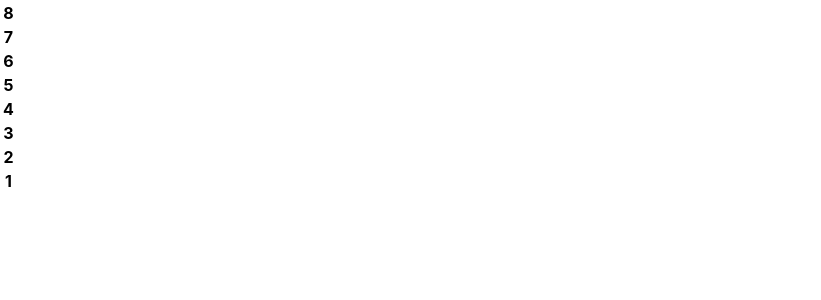
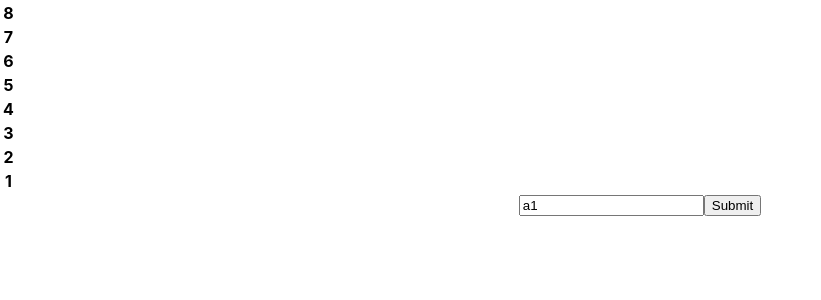
Before and after one commit to najeebashah97/knight, a React (Create React App) app: page / in a window 1280 px wide. Shown: the top 300 px of the page, without its empty margins (0-821 px from the left). Built offline with nearby package versions, Linux system fonts and the light colour scheme.

Commit message:
Onchange created

```diff
--- a/src/KnightMoves.tsx
+++ b/src/KnightMoves.tsx
@@ -1,6 +1,12 @@
-import React from "react";
+import React, { useState } from "react";
 
 function KnightMoves() {
+  const [position, setPosition] = useState("a1");
+  const [moves, setMoves] = useState<string[]>([]);
+
+  const handlePositionChange = (e: React.ChangeEvent<HTMLInputElement>) => {
+    setPosition(e.target.value);
+  };
   return (
     <div>
       <div className="boardWrapper">
@@ -96,6 +102,8 @@ function KnightMoves() {
             </tr>
           </tbody>
         </table>
+        <input type="text" value={position} onChange={handlePositionChange} />
+        <button type="submit">Submit</button>
       </div>
     </div>
   );
```
